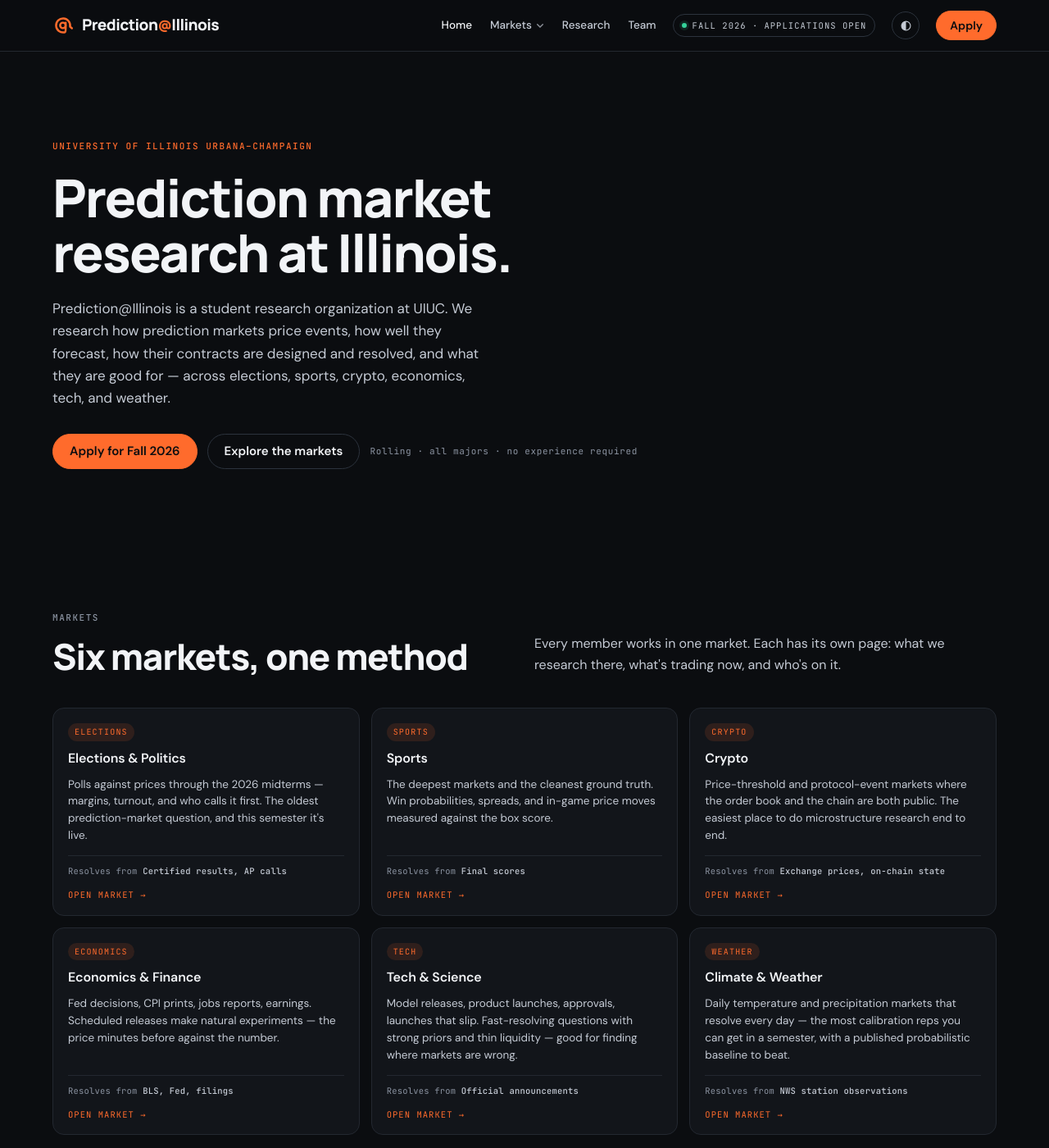
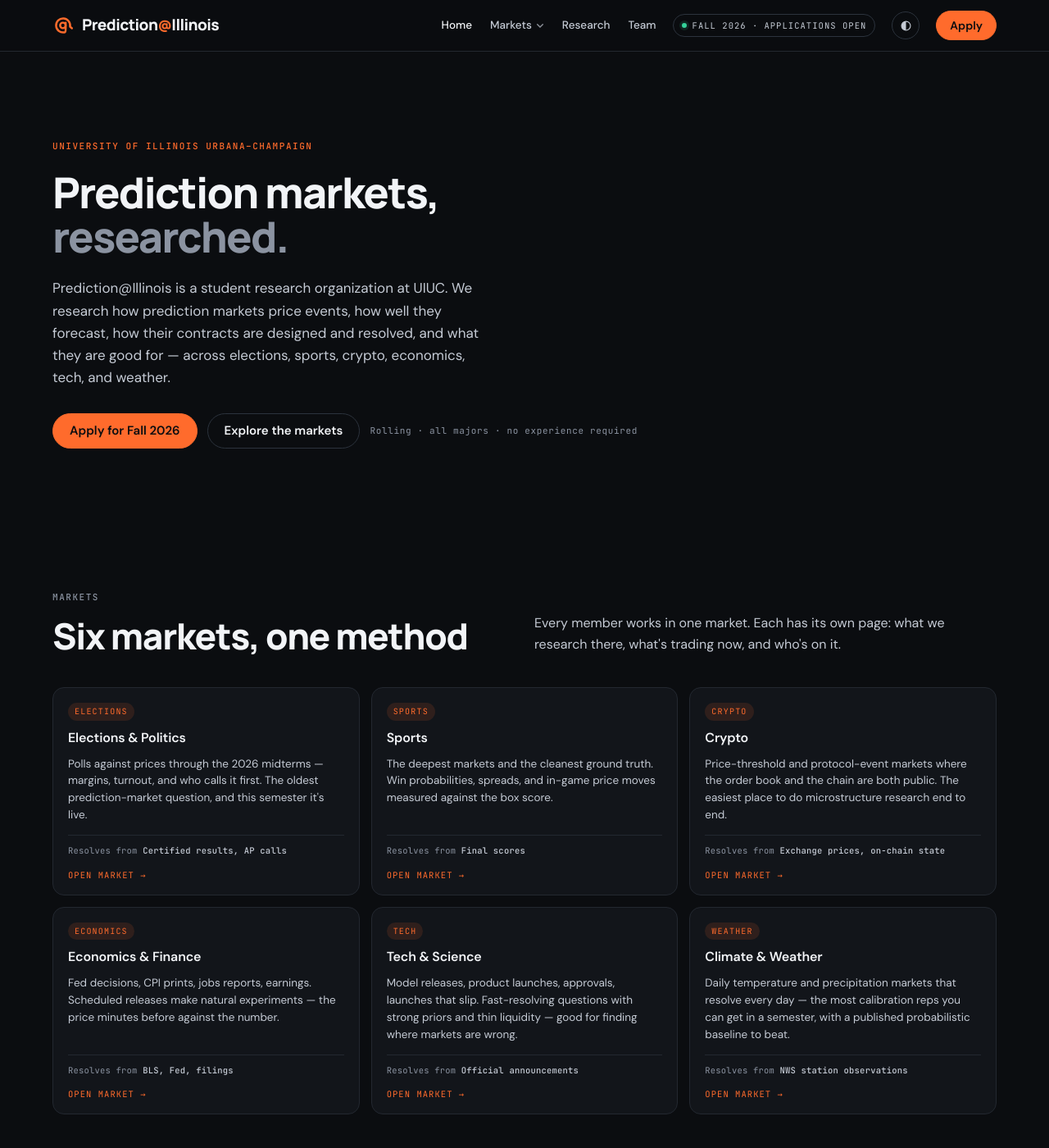
Before and after one commit to Prediction-Illinois/prediction-illinois.github.io, a Jekyll site: the page built from index.html, in a window 1280 px wide and 1400 px high. Shown: the whole window at 82% size. Built offline with Jekyll 4.4.1, drawn with Linux system fonts in a browser that asks for light colours.

Commit message:
Hero: two-line headline 'Prediction markets, researched.'; OG image to match
Co-Authored-By: Claude Fable 5.1 <noreply@anthropic.com>

```diff
--- a/assets/css/site.css
+++ b/assets/css/site.css
@@ -65,9 +65,10 @@ nav.site a:hover{color:var(--ink)}
 .theme:hover{color:var(--ink);border-color:var(--ink-2)}
 
 /* hero */
-.hero{padding-block:clamp(48px,8vw,104px) clamp(40px,6vw,72px);display:grid;grid-template-columns:minmax(0,1.05fr) minmax(0,1fr);gap:clamp(28px,5vw,72px);align-items:center}
+.hero{padding-block:clamp(48px,8vw,104px) clamp(40px,6vw,72px);display:grid;grid-template-columns:minmax(0,1.15fr) minmax(0,1fr);gap:clamp(28px,5vw,72px);align-items:center}
 @media (max-width:940px){.hero{grid-template-columns:1fr}}
-.hero h1{font-family:var(--display);font-weight:800;font-size:clamp(38px,5.2vw,64px);line-height:1.04;letter-spacing:-.03em;margin-top:18px;max-width:14ch}
+.hero h1{font-family:var(--display);font-weight:800;font-size:clamp(38px,4.2vw,52px);line-height:1.04;letter-spacing:-.035em;margin-top:18px}
+.hero h1 .dim{color:var(--muted)}
 .hero.solo{grid-template-columns:1fr}
 .hero.solo>div:first-child{max-width:46rem}
 .lede{max-width:var(--prose);margin-top:22px;font-size:17px;color:var(--ink-2);line-height:1.6}
--- a/index.html
+++ b/index.html
@@ -5,7 +5,7 @@ description: Prediction@Illinois is a student research organization at the Unive
 <section class="wrap hero" id="hero">
   <div>
     <span class="eyebrow brand">University of Illinois Urbana–Champaign</span>
-    <h1>Prediction market research at Illinois.</h1>
+    <h1>Prediction markets,<br><span class="dim">researched.</span></h1>
     <p class="lede">Prediction@Illinois is a student research organization at UIUC. We research how prediction markets price events, how well they forecast, how their contracts are designed and resolved, and what they are good for — across elections, sports, crypto, economics, tech, and weather.</p>
     <div class="cta-row">
       <a class="btn btn-1 btn-lg" href="/apply/">Apply for Fall 2026</a>
```
Also changed, not shown: brand/og-image-1200x630.png.
